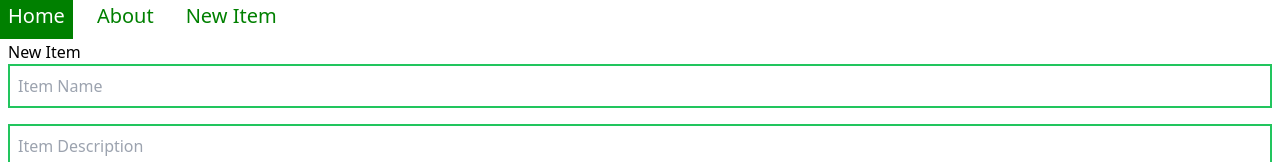
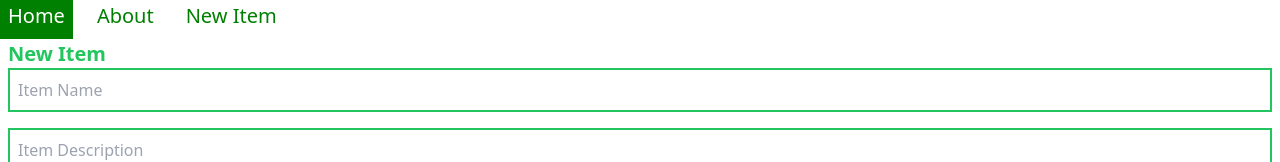
Before and after one commit to asdt560/stuff-app, a Vue app: page /new-item in a window 1280 px wide. Shown: the top 162 px of the page. Built offline with nearby package versions, Linux system fonts and the light colour scheme.

Commit message:
Add title styles

```diff
--- a/src/views/NewItemView.vue
+++ b/src/views/NewItemView.vue
@@ -4,7 +4,7 @@
 
 <template>
   <div class="new-item">
-    <h1>New Item</h1>
+    <h1 class="text-green-500 font-bold text-xl">New Item</h1>
     <AddItem />
   </div>
 </template>
```
